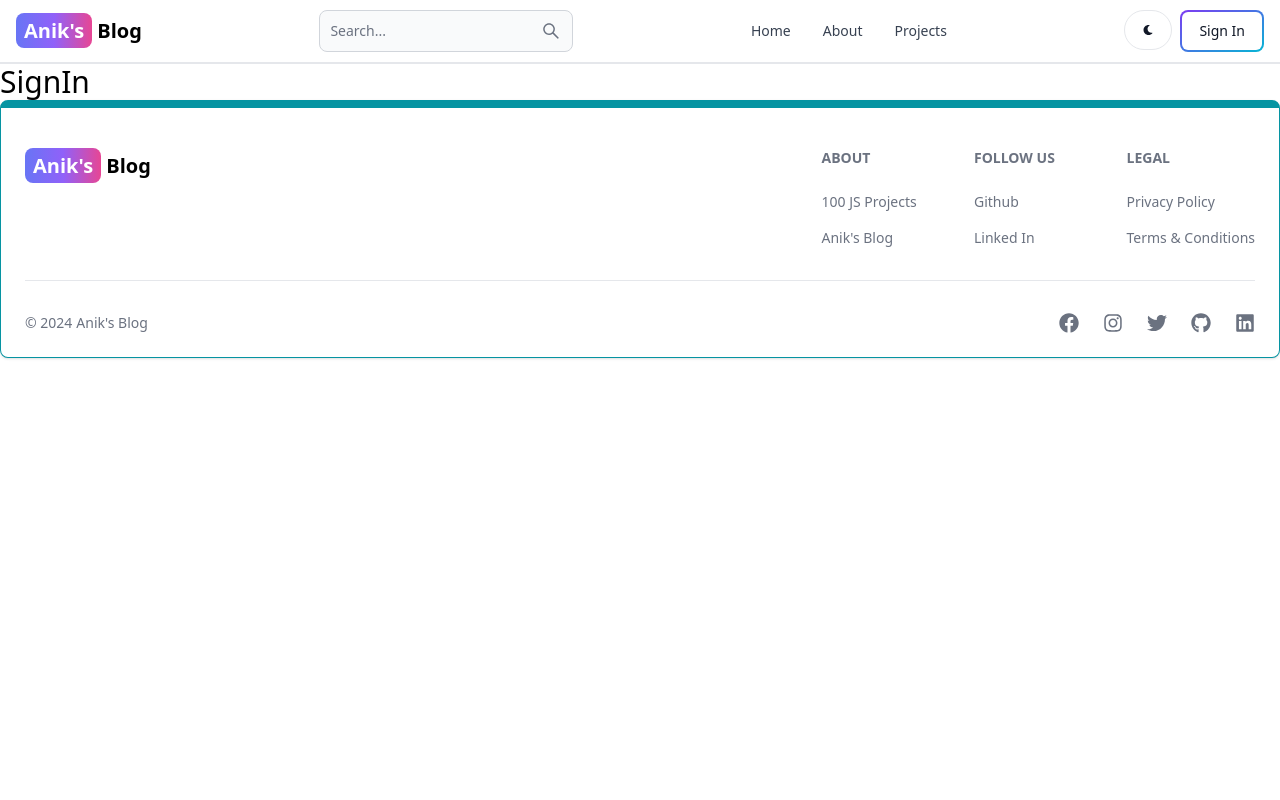
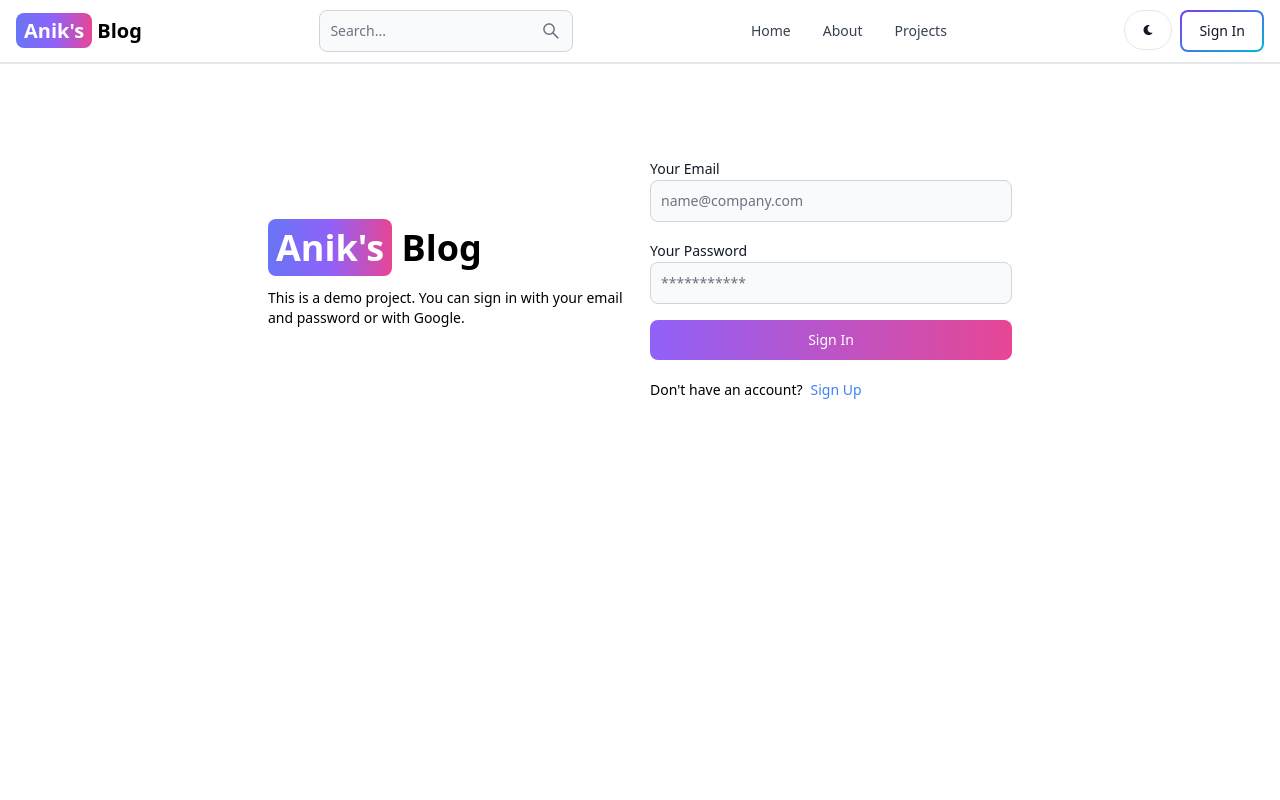
Before and after one commit to anik-saha-2001/mern-blog, a React (Vite) app in the folder client/: page /sign-in in a window 1280 px wide. Shown: the top 800 px of the page. Built offline with nearby package versions, Linux system fonts and the light colour scheme.

Commit message:
complete signin page functionality

```diff
--- a/client/src/pages/SignIn.jsx
+++ b/client/src/pages/SignIn.jsx
@@ -1,5 +1,125 @@
+import { Alert, Button, Label, Spinner, TextInput } from "flowbite-react";
+import { useState } from "react";
+import { Link, useNavigate } from "react-router-dom";
+
 const SignIn = () => {
-  return <div className="text-3xl">SignIn</div>;
+  const [formData, setFormData] = useState({});
+  const [errorMessage, setErrorMessage] = useState(null);
+  const [loading, setLoading] = useState(false);
+  const navigate = useNavigate();
+
+  const handleChange = (e) => {
+    setFormData({ ...formData, [e.target.id]: e.target.value.trim() });
+    // console.log(formData);
+  };
+
+  const handleSubmit = async (e) => {
+    e.preventDefault();
+
+    if (!formData.email || !formData.password) {
+      return setErrorMessage("Please fill out all fields");
+    }
+    try {
+      setLoading(true);
+      setErrorMessage(null);
+
+      const res = await fetch("/api/auth/signin", {
+        method: "POST",
+        headers: {
+          "Content-Type": "application/json",
+        },
+        body: JSON.stringify(formData),
+      });
+
+      const data = await res.json();
+
+      // console.log(data);
+
+      if (data.success === false) {
+        return setErrorMessage(data.message);
+      }
+
+      setLoading(false);
+
+      if (res.ok) {
+        navigate("/");
+      }
+    } catch (error) {
+      setErrorMessage(error.message);
+      setLoading(false);
+    }
+  };
+
+  return (
+    <div className="min-h-screen mt-20">
+      <div className="flex p-3 max-w-3xl mx-auto flex-col md:flex-row md:items-center gap-5">
+        {/* left */}
+        <div className="flex-1">
+          <Link to="/" className="font-bold dark:text-white text-4xl">
+            <span className="px-2 py-1 bg-gradient-to-r from-indigo-500 via-purple-500 to-pink-500 rounded-lg text-white">
+              Anik's
+            </span>{" "}
+            Blog
+          </Link>
+          <p className="text-sm mt-5">
+            This is a demo project. You can sign in with your email and password
+            or with Google.
+          </p>
+        </div>
+        {/* right */}
+        <div className="flex-1">
+          <form className="flex flex-col gap-4" onSubmit={handleSubmit}>
+            <div>
+              <Label value="Your Email" />
+              <TextInput
+                type="email"
+                placeholder="name@company.com"
+                id="email"
+                onChange={handleChange}
+              />
+            </div>
+
+            <div>
+              <Label value="Your Password" />
+              <TextInput
+                type="password"
+                placeholder="***********"
+                id="password"
+                onChange={handleChange}
+              />
+            </div>
+
+            <Button
+              gradientDuoTone="purpleToPink"
+              type="submit"
+              disabled={loading}
+            >
+              {loading ? (
+                <>
+                  <Spinner size="sm" />
+                  <span className="pl-3">Loading...</span>
+                </>
+              ) : (
+                "Sign In"
+              )}
+            </Button>
+          </form>
+
+          <div className="flex gap-2 text-sm mt-5">
+            <span>Don't have an account?</span>
+            <Link to="/sign-up" className="text-blue-500">
+              Sign Up
+            </Link>
+          </div>
+          {errorMessage && (
+            <Alert className="mt-5" color="failure">
+              {errorMessage}
+            </Alert>
+          )}
+        </div>
+      </div>
+    </div>
+  );
 };
 
 export default SignIn;
```
